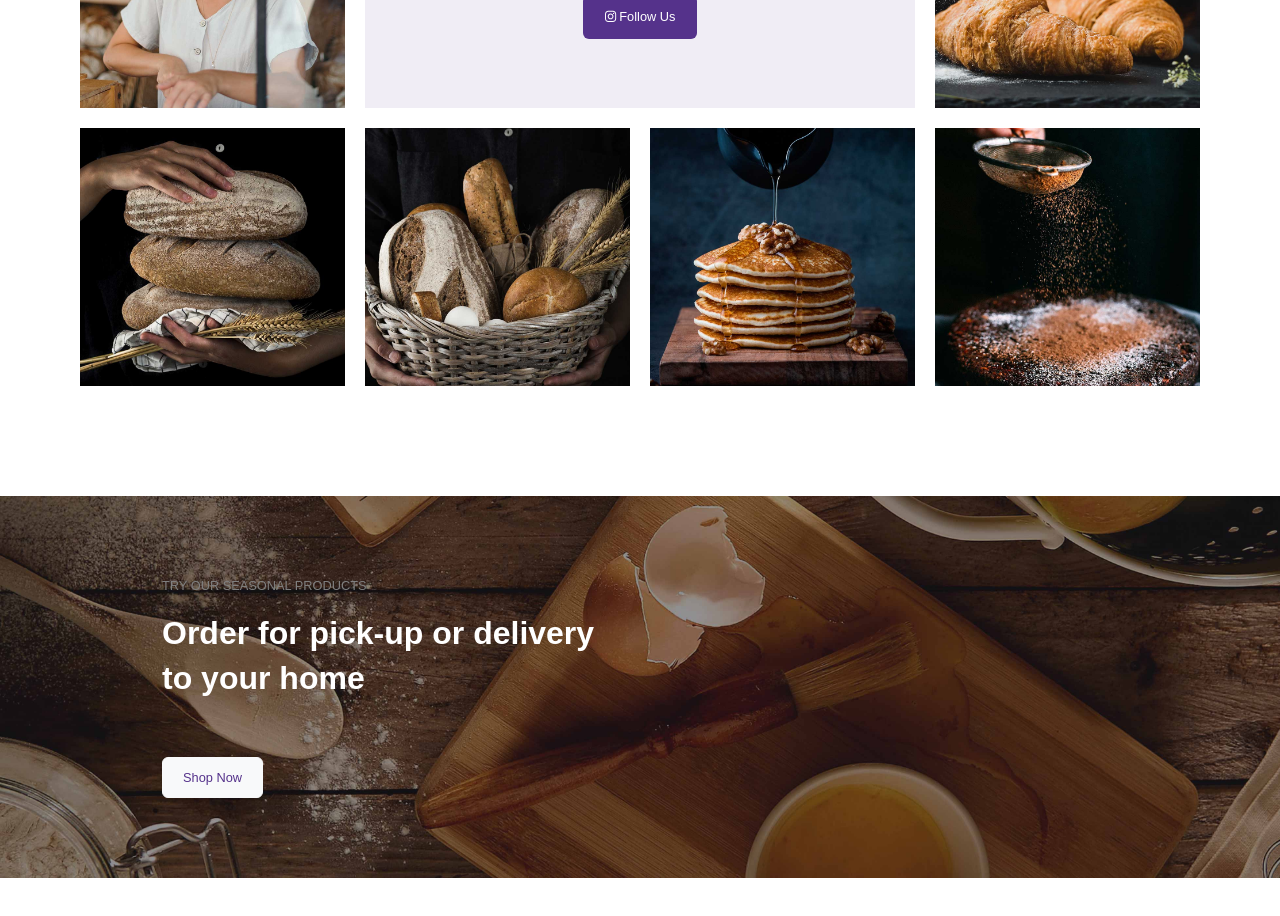
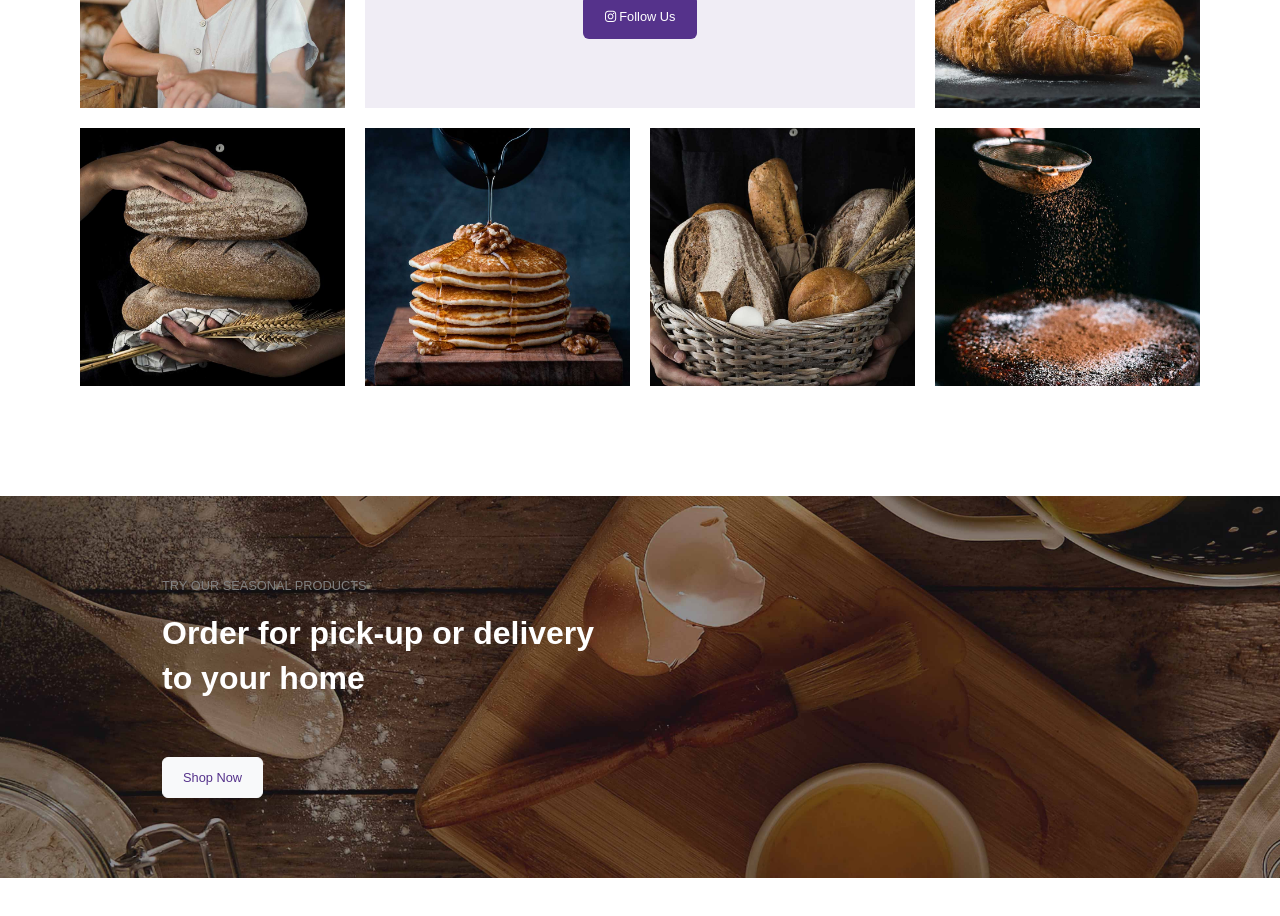
Before and after one commit to PasqualeDiMatteo/proj-html-vuejs, a Vue app: page / in a window 1280 px wide. Shown: the part 5040-5956 px from the top of the page. Built offline with nearby package versions, Linux system fonts and the light colour scheme.

Commit message:
Fix image Section Sharing

```diff
--- a/src/components/main-components/SectionSharing.vue
+++ b/src/components/main-components/SectionSharing.vue
@@ -21,10 +21,10 @@
                 <img src="../../assets/images/social-3.jpg" alt="SOCIAL" class="img-fluid">
             </div>
             <div class="col-3 p-0">
-                <img src="../../assets/images/social-4.jpg" alt="SOCIAL" class="img-fluid">
+                <img src="../../assets/images/social-5.jpg" alt="SOCIAL" class="img-fluid">
             </div>
             <div class="col-3 p-0">
-                <img src="../../assets/images/social-5.jpg" alt="SOCIAL" class="img-fluid">
+                <img src="../../assets/images/social-4.jpg" alt="SOCIAL" class="img-fluid">
             </div>
             <div class="col-3 p-0">
                 <img src="../../assets/images/social-6.jpg" alt="SOCIAL" class="img-fluid">
```
